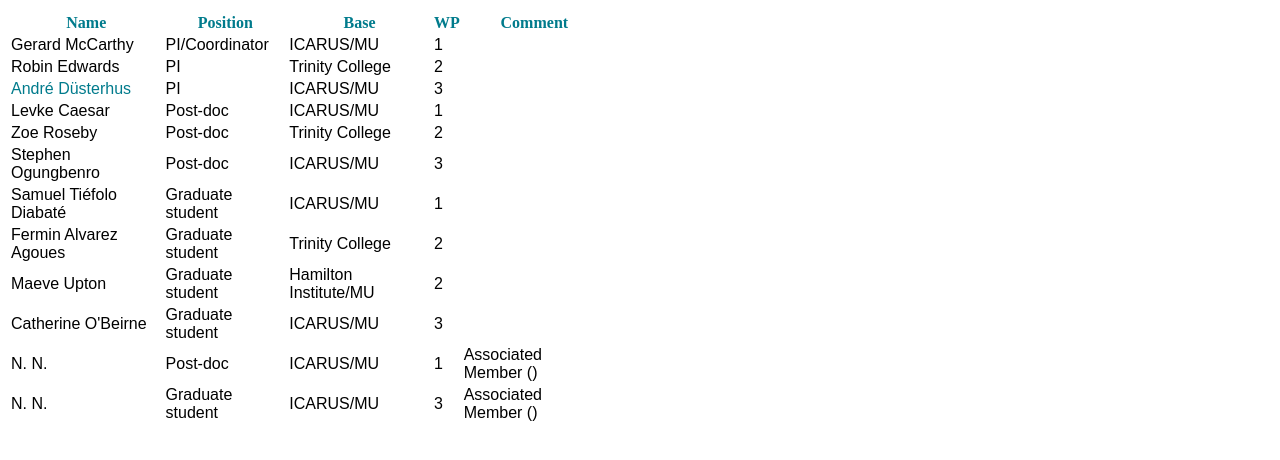
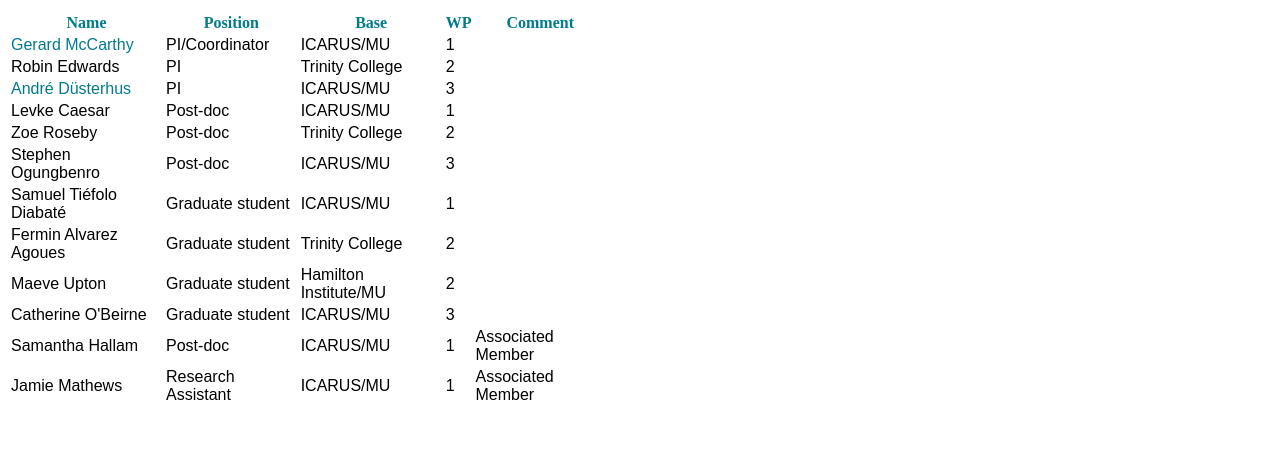
Before and after one commit to a-ceathair/a-ceathair.github.io, a plain HTML site: page members.html in a window 1280 px wide. Shown: the part 180-640 px from the top of the page. Drawn offline with Linux system fonts and the light colour scheme.

Commit message:
Update members.html

```diff
--- a/members.html
+++ b/members.html
@@ -34,7 +34,7 @@
 </tr>
 <tr class="row1">
  <td class="col1">
-  Gerard McCarthy
+  <a href="https://gerardmccarthy.github.io/" class="memberslink">Gerard McCarthy</a>
 </td><td class="col2">
    PI/Coordinator
 </td><td class="col3">
@@ -144,7 +144,7 @@
   </td></tr>
 <tr class="row1">
 <td class="col1">
-  N. N.
+  Samantha Hallam
 </td><td class="col2">
    Post-doc
 </td><td class="col3">
@@ -152,19 +152,19 @@
 </td><td class="col4">
    1
 </td><td class="col5">
-   Associated Member ()
+   Associated Member
 </td></tr>
 <tr class="row1">
 <td class="col1">
-  N. N.
+  Jamie Mathews
 </td><td class="col2">
-   Graduate student
+   Research Assistant
 </td><td class="col3">
    ICARUS/MU
 </td><td class="col4">
-   3
+   1
 </td><td class="col5">
-   Associated Member ()
+   Associated Member
 </td></tr>
 </table>
 </div>
```
